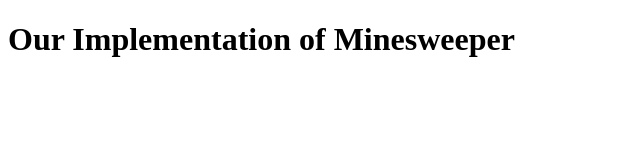
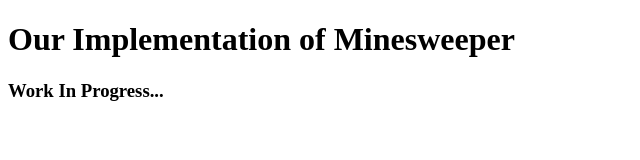
Before and after one commit to DerekGary/JS-Games-Web-App, a plain HTML site: page games/Minesweeper/minesweeper.html in a window 1280 px wide. Shown: the whole page, without its empty margins (0-640 px from the left). Drawn offline with Linux system fonts and the light colour scheme.

Commit message:
Update README

```diff
--- a/games/Minesweeper/minesweeper.html
+++ b/games/Minesweeper/minesweeper.html
@@ -7,6 +7,7 @@
 </head>
 <body>
     <h1>Our Implementation of Minesweeper</h1>
+    <h3>Work In Progress...</h3>
     <script src="script.js"></script>
 </body>
 </html>
```
Also changed, not shown: README.md.
